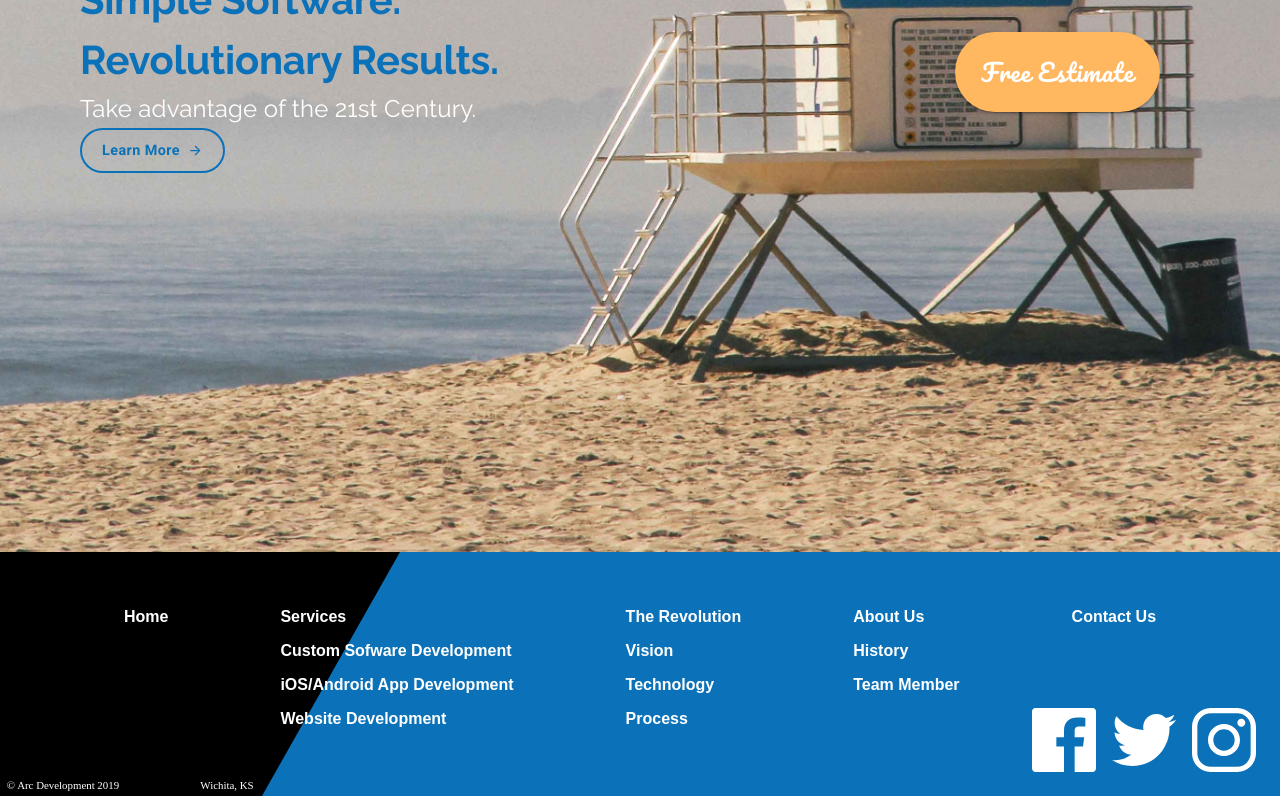
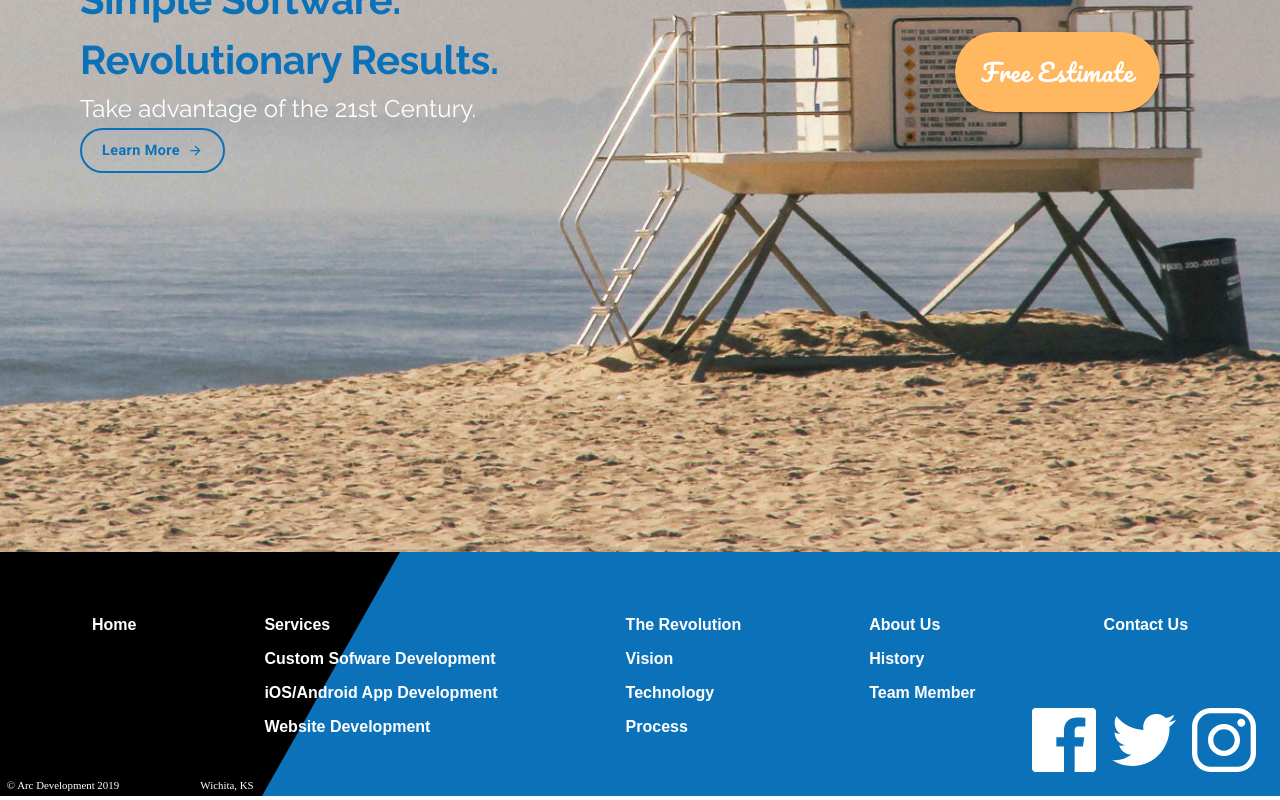
Before and after one commit to Tris-909/Material-UI-Project-1, a React (Create React App) app: page /mobileapps in a window 1280 px wide. Shown: the part 2119-2919 px from the top of the page. Built offline with nearby package versions, Linux system fonts and the light colour scheme.

Commit message:
Testing FireFox Compatibility and SizeScreen (fixed)

```diff
--- a/src/Components/MobileApps.js
+++ b/src/Components/MobileApps.js
@@ -111,7 +111,7 @@ export default function MobileDevelopment(props) {
                     <Grid item xs align="center" style={{marginBottom: matchesXS ? '3em' : undefined, marginTop: matchesXS ? '3em' : undefined}}>
                         <img src={phone} alt="Phone Icon" height={matchesXS ? "200em" : "350em"} width={matchesXS ? "200em" : "350em"}/>
                     </Grid>
-                    <Grid item container direction="column" xs align="center" justify="center">
+                    <Grid item container direction="column" style={{marginTop: matchesSM ? '2em' : undefined}} xs align="center" justify="center">
                         <Grid item>
                             <Typography align={matchesXS ? "center" : "right"} variant="h4" style={{marginBottom: '.5em'}}>
                                 Simultaneous Platform Support
--- a/src/Components/Revolution.js
+++ b/src/Components/Revolution.js
@@ -44,14 +44,17 @@ const useStyles = makeStyles(theme => ({
         ...theme.typography.body3
     },
     RevotitleSpace: {
-        maxWidth: '20em'
+        maxWidth: '20em',
+        [theme.breakpoints.down("lg")]: {
+            width: '100%'
+        },
     }
 }));
 
 export default function Revolution(props) {
     const classes = useStyles();
     const theme = useTheme();
-
+    const matchesLG = useMediaQuery(theme.breakpoints.down("lg"));
     const matchesMD = useMediaQuery(theme.breakpoints.down("md"));
     const matchesSM = useMediaQuery(theme.breakpoints.down("sm"));
     const matchesXS = useMediaQuery(theme.breakpoints.down("xs"));
@@ -302,7 +305,7 @@ export default function Revolution(props) {
             {/* EIGTH SECTION */}
             <Grid
                 item container
-                direction={matchesMD ? "column" : "row"}
+                direction={matchesLG ? "column" : "row"}
                 align="center" justify={matchesXS ? "undefined" : "center"}
                 className={classes.Background}
                 style={{backgroundColor: theme.palette.common.yellow}}>
--- a/src/Components/Services.js
+++ b/src/Components/Services.js
@@ -95,7 +95,7 @@ export default function Services(props) {
                 container
                 direction={matchesLG ? "row" : matchesMD ? "column" : "row"}
                 justify={matchesMD ? "center" : "flex-start"}>
-                <Grid item style={{marginLeft: matchesSM ? 0 : '5em', textAlign: matchesSM ? "center" : undefined }}>
+                <Grid item style={{marginLeft: matchesMD ? 0 : '5em', textAlign: matchesSM ? "center" : undefined }}>
                     <Typography variant="h4" className={classes.sectionTitle}>
                         Custom Software Development
                     </Typography>
--- a/src/Components/UI/footer.js
+++ b/src/Components/UI/footer.js
@@ -64,14 +64,14 @@ export default function Footer(props) {
             <Hidden mdDown>
             <Grid container justify="center" className={classes.MainContainer}>
                 <Grid item className={classes.gridItem}>
-                    <Grid container direction="column" spacing={2}>
+                    <Grid container direction="column" spacing={2} style={{margin: 0}}>
                         <Grid item className={classes.link} onClick={() => props.setIsActive(0)} component={Link} to="/">
                             Home
                         </Grid>
                     </Grid>
                 </Grid>
                 <Grid item className={classes.gridItem}>
-                    <Grid container direction="column" spacing={2}>
+                    <Grid container direction="column" spacing={2} style={{margin: 0}}>
                         <Grid item className={classes.link} onClick={() => {props.setIsActive(1); props.setSelectedIndex(0);}} component={Link} to="/services">
                             Services
                         </Grid>
@@ -87,7 +87,7 @@ export default function Footer(props) {
                     </Grid>
                 </Grid>
                 <Grid item className={classes.gridItem}>
-                    <Grid container direction="column" spacing={2}>
+                    <Grid container direction="column" spacing={2} style={{margin: 0}}>
                         <Grid item className={classes.link}  onClick={() => props.setIsActive(2)} component={Link} to="/revolution">
                             The Revolution
                         </Grid>
@@ -103,7 +103,7 @@ export default function Footer(props) {
                     </Grid>
                 </Grid>
                 <Grid item className={classes.gridItem}>
-                    <Grid container direction="column" spacing={2}>
+                    <Grid container direction="column" spacing={2}  style={{margin: 0}}>
                         <Grid item className={classes.link}  onClick={() => props.setIsActive(3)} component={Link} to="/about">
                             About Us
                         </Grid>
@@ -116,7 +116,7 @@ export default function Footer(props) {
                     </Grid>
                 </Grid>
                 <Grid item className={classes.gridItem}>
-                    <Grid container direction="column" spacing={2}>
+                    <Grid container direction="column" spacing={2}  style={{margin: 0}}>
                         <Grid item className={classes.link} onClick={() => props.setIsActive(4)} component={Link} to="/contact">
                             Contact Us
                         </Grid>
--- a/src/Components/WebsitesDev.js
+++ b/src/Components/WebsitesDev.js
@@ -99,7 +99,7 @@ export default function WebsitesDev(props) {
                         <Grid item>
                             <img src={AnalyticsIcon} alt="Analytics Icon" />
                         </Grid>
-                        <Grid item className={classes.Paragraph} style={{marginTop: '3em'}}>
+                        <Grid item className={classes.Paragraph} style={{marginTop: '3em', marginLeft: matchesMD ? matchesXS ? undefined : '3em' : '1em'}}>
                             <Typography variant="body1" paragraph>
                                 Knowledge is power, and data is 21st Century gold. Analyzing this data can reveal hidden patterns and trends in your business, <br/> empowering you to make smarter decisions with measurable effects.
                             </Typography>
@@ -119,7 +119,7 @@ export default function WebsitesDev(props) {
                         <Grid item>
                             <img src={ECommerce} alt="ECommerce Icon" />
                         </Grid>
-                        <Grid item className={classes.Paragraph} style={{marginTop: '3em', marginLeft: '1em'}}>
+                        <Grid item className={classes.Paragraph} style={{marginTop: '3em', marginLeft: matchesMD ? matchesXS ? undefined : '3em' : '1em'}}>
                             <Typography variant="body1" paragraph>
                                 It’s no secret that people like to shop online.
                             </Typography>
@@ -141,7 +141,7 @@ export default function WebsitesDev(props) {
                         <Grid item>
                             <img src={OutrectIcon} alt="OutReach Icon" />
                         </Grid>
-                        <Grid item className={classes.Paragraph} style={{marginTop: '3em', marginLeft:'1em'}}>
+                        <Grid item className={classes.Paragraph} style={{marginTop: '3em', marginLeft: matchesMD ? matchesXS ? undefined : '3em' : '1em'}}>
                             <Typography variant="body1" paragraph>
                                 Draw people in with a dazzling website. Showing off your products online is a great way to help customers decide what’s right for them before visiting in person.
                             </Typography>
@@ -161,7 +161,7 @@ export default function WebsitesDev(props) {
                         <Grid item>
                             <img src={SEOIcon} alt="SEO Icon" />
                         </Grid>
-                        <Grid item className={classes.Paragraph} style={{marginTop: '3em', marginLeft: '1em'}}>
+                        <Grid item className={classes.Paragraph} style={{marginTop: '3em', marginLeft: matchesMD ? matchesXS ? undefined : '3em' : '1em'}}>
                             <Typography variant="body1" paragraph>
                                 How often have you ever been to the second page of Google results?
                             </Typography>
```
